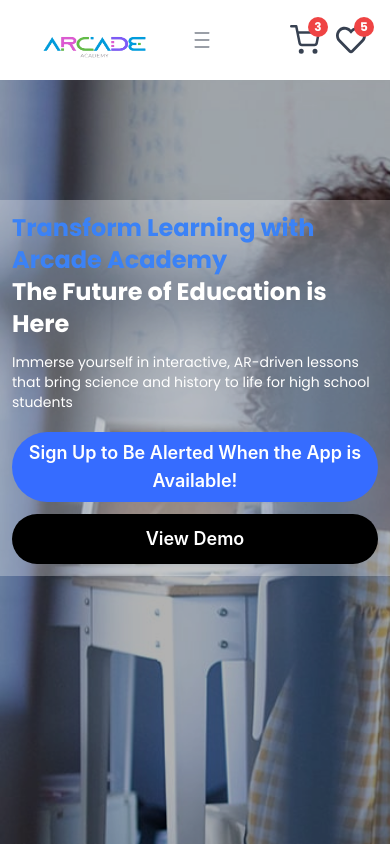
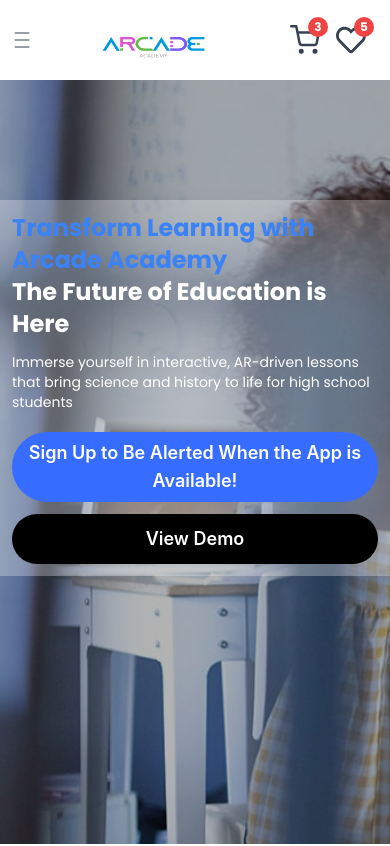
Before and after one commit to nadashaban10/Educational-App, a React (Vite) app: page / in a window 390 px wide. Shown: the top 846 px of the page. Built offline with nearby package versions, Linux system fonts and the light colour scheme.

Commit message:
design fixing

```diff
--- a/src/components/NavBar.jsx
+++ b/src/components/NavBar.jsx
@@ -26,10 +26,9 @@
     <>
       <div className="nav-container fixed top-0 left-0 flex justify-between items-center px-3 z-50  w-full bg-white text-gray-700  font- font-poppins ">
         <div className="flex items-center">
-
-          <img src={logo} className="w-[180px] h-[80px] " />
-          <CiMenuBurger className={`text-xl text-center  mr-4 cursor-pointer md:hidden ${isNavVisible ? "X" : <CiMenuBurger />}`} onClick={toggleNav} />
+          <CiMenuBurger className={`text-xl text-center cursor-pointer md:hidden ${isNavVisible ? "X" : <CiMenuBurger />}`} onClick={toggleNav} />
         </div> {/*backdrop-filter backdrop-blur-lg*/ }
+        <img src={logo} className="w-[180px] h-[80px] " />
         <div className={`nav-links flex-grow flex justify-center space-x-4 text-gray-700  text-xl flex-col md:flex-row items-start md:items-center space-y-4 md:space-y-0 md:space-x-8 font-poppins ${isNavVisible ? 'fixed top-0 left-0 w-[65%] md:w-[1000px] bg-blue-500 bg-opacity-[90%] h-screen md:h-[300px] justify-center items-center text-white tracking-widest space-y-7 z-50 rounded-tr-xl   ' : 'hidden'} md:flex justify-start `}>
           <button className="nav-button bg-white text-black rounded-full  text-2xl w-[40px] h-[40px] absolute top-8 right-3 md:hidden" onClick={toggleNav}> x </button>
           <Link to="/" smooth={true} duration={500} className="nav-item cursor-pointer relative">
```
